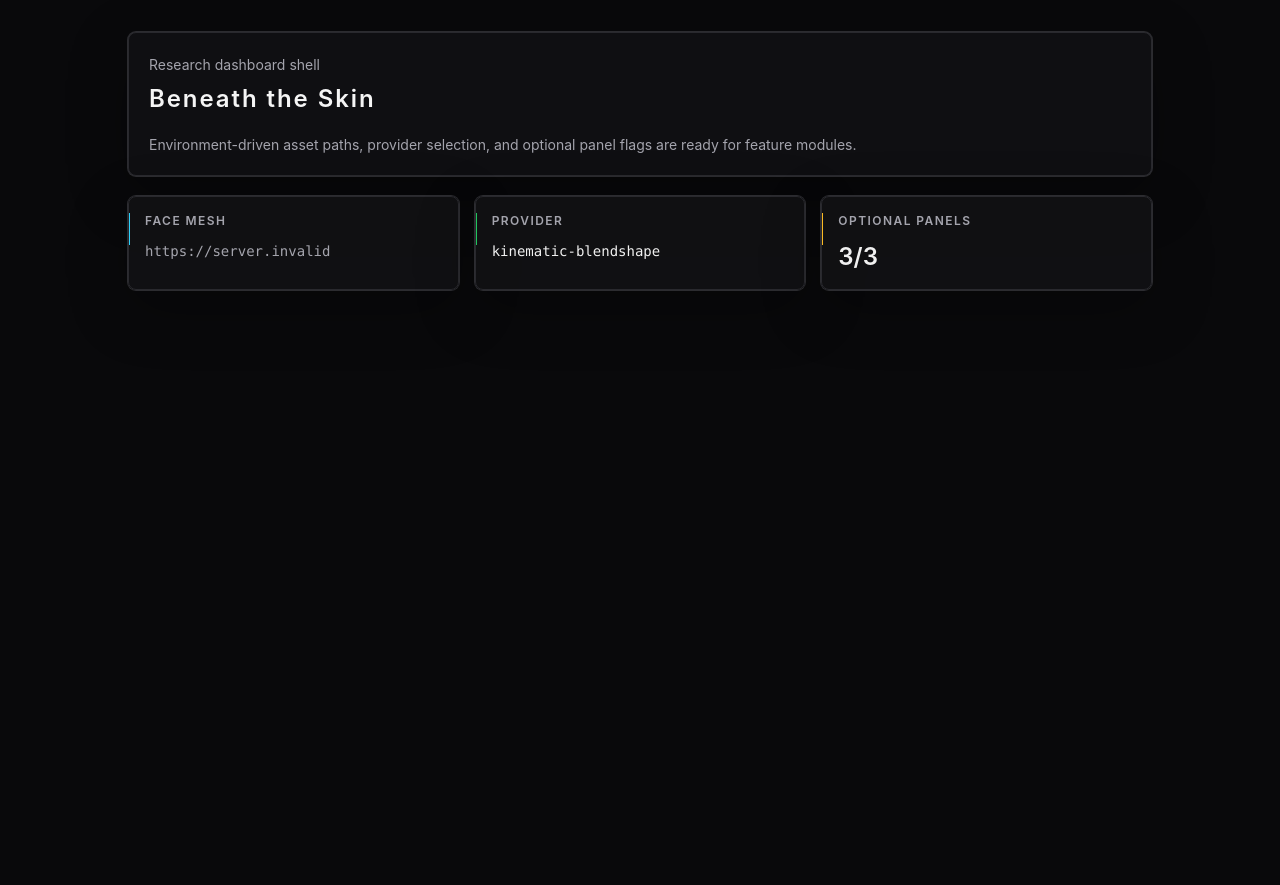
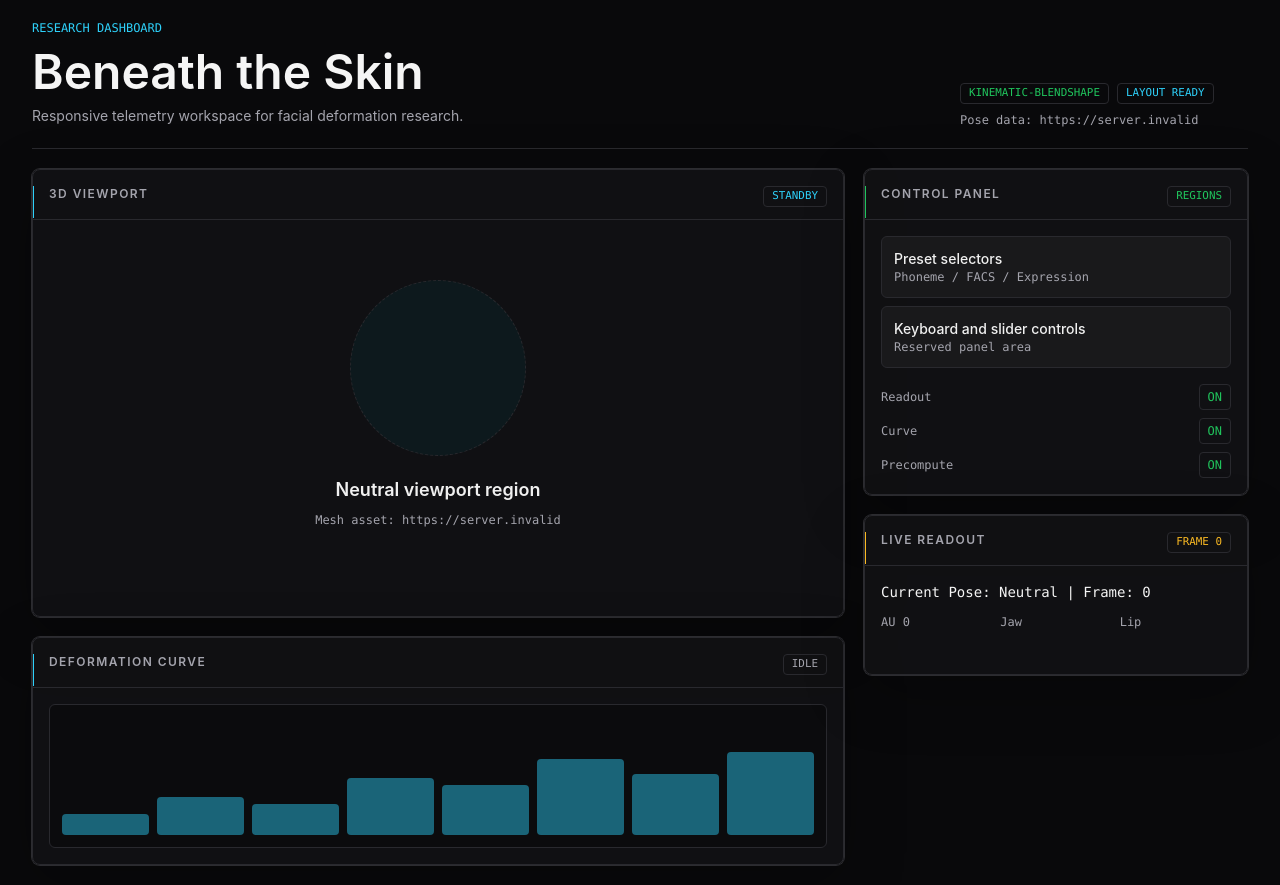
Before and after one commit to mtplayground/zhiyun-ric-e2d4-beneath-the-sk, a React (Vite) app: page / in a window 1280 px wide. Before the commit the page ends 800 px from the top, so only its background shows below. Built offline with nearby package versions, Linux system fonts and the light colour scheme; no server answers.

Commit message:
feat: Dashboard layout grid

```diff
--- a/src/App.tsx
+++ b/src/App.tsx
@@ -1,69 +1,5 @@
-import {
-  Card,
-  CardContent,
-  CardDescription,
-  CardHeader,
-  CardTitle,
-} from '@/components/ui/card';
-import {
-  DataPanel,
-  DataPanelBody,
-  DataPanelHeader,
-  DataPanelTitle,
-} from '@/components/ui/data-panel';
-import { appConfig } from '@/config/env';
-
-const enabledPanelCount = Object.values(appConfig.features).filter(
-  Boolean,
-).length;
+import DashboardLayout from '@/layout/dashboard-layout';
 
 export default function App() {
-  return (
-    <main
-      className="min-h-screen bg-background px-6 py-8 text-foreground"
-      aria-labelledby="app-title"
-    >
-      <div className="mx-auto grid w-full max-w-5xl gap-5">
-        <Card>
-          <CardHeader>
-            <CardDescription>Research dashboard shell</CardDescription>
-            <CardTitle id="app-title" className="text-2xl normal-case">
-              Beneath the Skin
-            </CardTitle>
-          </CardHeader>
-          <CardContent className="text-sm text-muted-foreground">
-            Environment-driven asset paths, provider selection, and optional
-            panel flags are ready for feature modules.
-          </CardContent>
-        </Card>
-
-        <div className="grid gap-4 md:grid-cols-3">
-          <DataPanel tone="cyan">
-            <DataPanelHeader>
-              <DataPanelTitle>Face Mesh</DataPanelTitle>
-            </DataPanelHeader>
-            <DataPanelBody className="truncate font-mono text-sm text-muted-foreground">
-              {appConfig.assets.faceMeshUrl}
-            </DataPanelBody>
-          </DataPanel>
-          <DataPanel tone="green">
-            <DataPanelHeader>
-              <DataPanelTitle>Provider</DataPanelTitle>
-            </DataPanelHeader>
-            <DataPanelBody className="font-mono text-sm">
-              {appConfig.deformationProvider}
-            </DataPanelBody>
-          </DataPanel>
-          <DataPanel tone="amber">
-            <DataPanelHeader>
-              <DataPanelTitle>Optional Panels</DataPanelTitle>
-            </DataPanelHeader>
-            <DataPanelBody className="text-2xl font-semibold">
-              {enabledPanelCount}/3
-            </DataPanelBody>
-          </DataPanel>
-        </div>
-      </div>
-    </main>
-  );
+  return <DashboardLayout />;
 }
--- /dev/null
+++ b/src/layout/dashboard-layout.tsx
@@ -0,0 +1,32 @@
+import { appConfig } from '@/config/env';
+import {
+  ControlPanelRegion,
+  DashboardHeader,
+  DeformationCurveRegion,
+  LiveReadoutRegion,
+  ViewportRegion,
+} from '@/layout/dashboard-regions';
+
+export default function DashboardLayout() {
+  return (
+    <main
+      className="min-h-screen bg-background px-4 py-5 text-foreground sm:px-6 lg:px-8"
+      aria-labelledby="app-title"
+    >
+      <div className="mx-auto grid w-full max-w-[90rem] gap-5">
+        <DashboardHeader config={appConfig} />
+
+        <div className="grid gap-5 xl:grid-cols-[minmax(0,1fr)_24rem]">
+          <div className="grid min-w-0 gap-5">
+            <ViewportRegion config={appConfig} />
+            <DeformationCurveRegion />
+          </div>
+          <aside className="grid content-start gap-5">
+            <ControlPanelRegion config={appConfig} />
+            <LiveReadoutRegion />
+          </aside>
+        </div>
+      </div>
+    </main>
+  );
+}
--- /dev/null
+++ b/src/layout/dashboard-regions.tsx
@@ -0,0 +1,192 @@
+import {
+  DataPanel,
+  DataPanelBody,
+  DataPanelHeader,
+  DataPanelTitle,
+} from '@/components/ui/data-panel';
+import type { AppConfig } from '@/config/env';
+import { cn } from '@/lib/utils';
+
+type RegionProps = {
+  config: AppConfig;
+};
+
+function StatusPill({
+  children,
+  tone = 'default',
+}: {
+  children: string;
+  tone?: 'default' | 'cyan' | 'green' | 'amber';
+}) {
+  return (
+    <span
+      className={cn(
+        'rounded-sm border px-2 py-1 font-mono text-[0.68rem] uppercase leading-none text-muted-foreground',
+        tone === 'cyan' && 'border-telemetry-cyan/40 text-telemetry-cyan',
+        tone === 'green' && 'border-telemetry-green/40 text-telemetry-green',
+        tone === 'amber' && 'border-telemetry-amber/40 text-telemetry-amber',
+        tone === 'default' && 'border-border',
+      )}
+    >
+      {children}
+    </span>
+  );
+}
+
+function DashboardHeader({ config }: RegionProps) {
+  return (
+    <header className="grid gap-5 border-b border-border pb-5 lg:grid-cols-[1fr_auto] lg:items-end">
+      <div className="grid gap-3">
+        <p className="font-mono text-xs uppercase text-telemetry-cyan">
+          Research dashboard
+        </p>
+        <div className="grid gap-2">
+          <h1
+            id="app-title"
+            className="text-3xl font-semibold leading-none tracking-normal text-foreground md:text-5xl"
+          >
+            Beneath the Skin
+          </h1>
+          <p className="max-w-3xl text-sm leading-6 text-muted-foreground">
+            Responsive telemetry workspace for facial deformation research.
+          </p>
+        </div>
+      </div>
+      <div className="grid gap-2 text-left lg:min-w-72">
+        <div className="flex flex-wrap gap-2">
+          <StatusPill tone="green">{config.deformationProvider}</StatusPill>
+          <StatusPill tone="cyan">Layout ready</StatusPill>
+        </div>
+        <p className="truncate font-mono text-xs text-muted-foreground">
+          Pose data: {config.assets.poseDataUrl}
+        </p>
+      </div>
+    </header>
+  );
+}
+
+function ViewportRegion({ config }: RegionProps) {
+  return (
+    <DataPanel tone="cyan" className="min-h-[28rem] overflow-hidden">
+      <DataPanelHeader className="border-b border-border/70">
+        <DataPanelTitle>3D Viewport</DataPanelTitle>
+        <StatusPill tone="cyan">Standby</StatusPill>
+      </DataPanelHeader>
+      <DataPanelBody className="grid min-h-[23rem] place-items-center p-6">
+        <div className="grid w-full max-w-md gap-5 text-center">
+          <div className="mx-auto aspect-square w-44 rounded-full border border-dashed border-telemetry-cyan/35 bg-accent/20" />
+          <div className="grid gap-2">
+            <p className="text-lg font-semibold">Neutral viewport region</p>
+            <p className="truncate font-mono text-xs text-muted-foreground">
+              Mesh asset: {config.assets.faceMeshUrl}
+            </p>
+          </div>
+        </div>
+      </DataPanelBody>
+    </DataPanel>
+  );
+}
+
+function ControlPanelRegion({ config }: RegionProps) {
+  const featureRows = [
+    ['Readout', config.features.readoutPanel],
+    ['Curve', config.features.deformationCurvePanel],
+    ['Precompute', config.features.precomputePanel],
+  ] as const;
+
+  return (
+    <DataPanel tone="green" className="min-h-[18rem]">
+      <DataPanelHeader className="border-b border-border/70">
+        <DataPanelTitle>Control Panel</DataPanelTitle>
+        <StatusPill tone="green">Regions</StatusPill>
+      </DataPanelHeader>
+      <DataPanelBody className="grid gap-4 p-4">
+        <div className="grid gap-2">
+          <div className="rounded-md border border-border bg-secondary/50 p-3">
+            <p className="text-sm font-medium">Preset selectors</p>
+            <p className="font-mono text-xs text-muted-foreground">
+              Phoneme / FACS / Expression
+            </p>
+          </div>
+          <div className="rounded-md border border-border bg-secondary/50 p-3">
+            <p className="text-sm font-medium">Keyboard and slider controls</p>
+            <p className="font-mono text-xs text-muted-foreground">
+              Reserved panel area
+            </p>
+          </div>
+        </div>
+        <div className="grid gap-2">
+          {featureRows.map(([label, enabled]) => (
+            <div
+              key={label}
+              className="flex items-center justify-between gap-3 font-mono text-xs"
+            >
+              <span className="text-muted-foreground">{label}</span>
+              <span
+                className={cn(
+                  'rounded-sm border px-2 py-1 uppercase',
+                  enabled
+                    ? 'border-telemetry-green/40 text-telemetry-green'
+                    : 'border-border text-muted-foreground',
+                )}
+              >
+                {enabled ? 'On' : 'Off'}
+              </span>
+            </div>
+          ))}
+        </div>
+      </DataPanelBody>
+    </DataPanel>
+  );
+}
+
+function LiveReadoutRegion() {
+  return (
+    <DataPanel tone="amber" className="min-h-40">
+      <DataPanelHeader className="border-b border-border/70">
+        <DataPanelTitle>Live Readout</DataPanelTitle>
+        <StatusPill tone="amber">Frame 0</StatusPill>
+      </DataPanelHeader>
+      <DataPanelBody className="grid gap-3 p-4">
+        <p className="font-mono text-sm text-foreground">
+          Current Pose: Neutral | Frame: 0
+        </p>
+        <div className="grid grid-cols-3 gap-2 font-mono text-xs text-muted-foreground">
+          <span>AU 0</span>
+          <span>Jaw</span>
+          <span>Lip</span>
+        </div>
+      </DataPanelBody>
+    </DataPanel>
+  );
+}
+
+function DeformationCurveRegion() {
+  return (
+    <DataPanel tone="cyan" className="min-h-56">
+      <DataPanelHeader className="border-b border-border/70">
+        <DataPanelTitle>Deformation Curve</DataPanelTitle>
+        <StatusPill>Idle</StatusPill>
+      </DataPanelHeader>
+      <DataPanelBody className="p-4">
+        <div className="grid h-36 grid-cols-8 items-end gap-2 rounded-md border border-border bg-background/70 p-3">
+          {[18, 32, 26, 48, 42, 64, 52, 70].map((height, index) => (
+            <div
+              key={index}
+              className="rounded-sm bg-telemetry-cyan/45"
+              style={{ height: `${height}%` }}
+            />
+          ))}
+        </div>
+      </DataPanelBody>
+    </DataPanel>
+  );
+}
+
+export {
+  ControlPanelRegion,
+  DashboardHeader,
+  DeformationCurveRegion,
+  LiveReadoutRegion,
+  ViewportRegion,
+};
```
